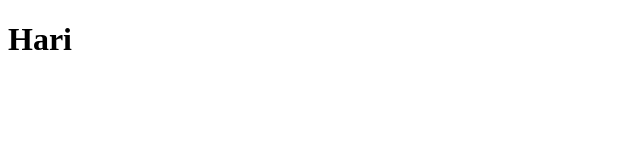
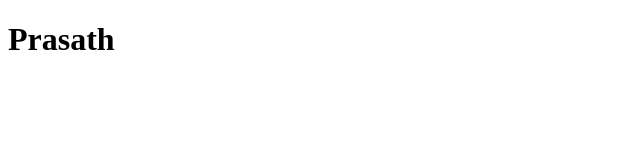
Before and after one commit to hariprasathvk-code/conflicthandling, a plain HTML site: page index.html in a window 1280 px wide. Shown: the whole page, without its empty margins (0-640 px from the left). Drawn offline with Linux system fonts and the light colour scheme.

Commit message:
master commit

```diff
--- a/index.html
+++ b/index.html
@@ -6,6 +6,6 @@
     <title>Document</title>
 </head>
 <body>
-    <h1>Hari</h1>
+    <h1>Prasath</h1>
 </body>
 </html>
```
